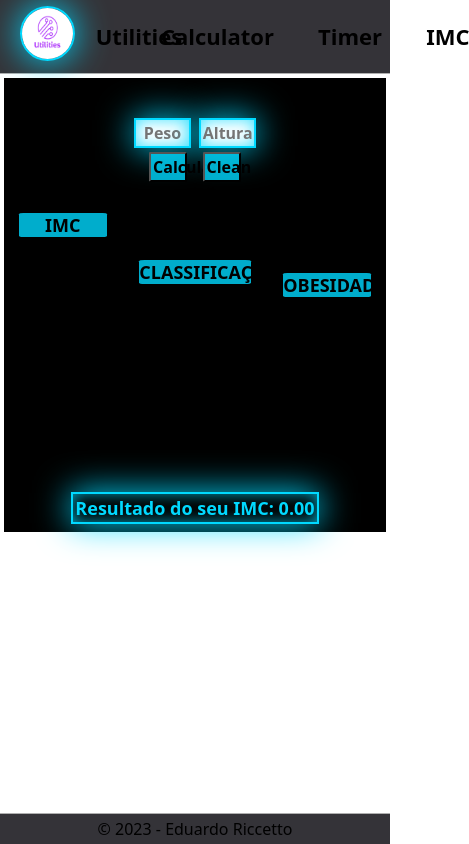
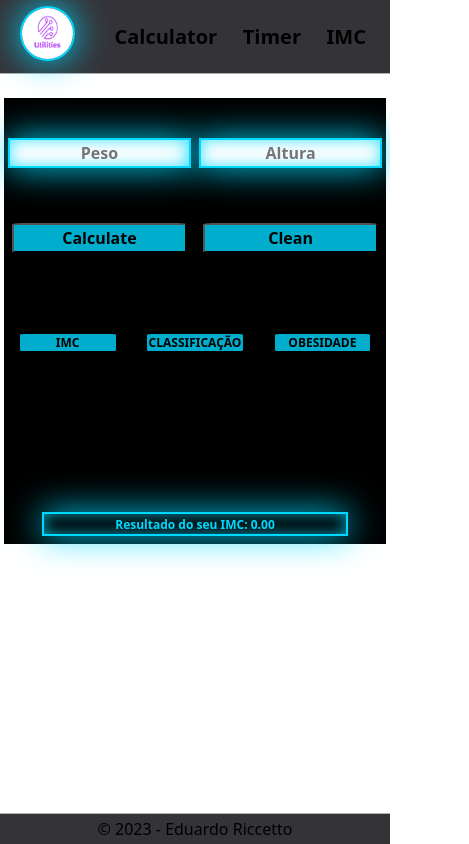
Before and after one commit to RiccettoDev/app-utilities, a Next.js app: page /imc in a window 390 px wide. Shown: the whole page, 469 px wide, since content can reach past the window. Built offline with nearby package versions, Linux system fonts and the light colour scheme.

Commit message:
[Utilities]-fix- Adjust layout responsive

```diff
--- a/src/components/Footer/index.tsx
+++ b/src/components/Footer/index.tsx
@@ -4,7 +4,9 @@
   return(
     <footer className={styles.container}>
       <p>
-        <span>&copy; 2023 - Eduardo Riccetto</span>
+        <a href="https://portfolio-ten-lime-67.vercel.app/" target='_blanck'>
+          <span>&copy; 2023 - Eduardo Riccetto</span>
+        </a>
       </p>
     </footer>
   )
--- a/src/components/Header/Header.module.scss
+++ b/src/components/Header/Header.module.scss
@@ -42,3 +42,16 @@
     margin-left: 20%;
   }
 }
+
+@media screen and (max-width: 1080px){
+
+  .menu{
+    width: 100%;
+    font-size: 20px;
+    margin-left: 2em;
+    a + a {
+      margin-left: 10%;
+    }
+  }
+
+}
--- a/src/components/Header/index.tsx
+++ b/src/components/Header/index.tsx
@@ -10,11 +10,12 @@
     <nav>
       <div className={styles.container}>
         <div className={styles.containerLogo}>
-          <div className={styles.logo}>
-            <Image src={Logo} alt='logo' className={styles.logoImage}/>
-          </div>
           <div>
-            <Link href="/">Utilities</Link>
+            <Link href="/">
+              <div className={styles.logo}>
+                <Image src={Logo} alt='logo' className={styles.logoImage}/>
+              </div>
+            </Link>
           </div>
         </div>
         <div className={styles.menu}>
--- a/src/components/LayoutPage/LayoutPage.module.scss
+++ b/src/components/LayoutPage/LayoutPage.module.scss
@@ -1,4 +1,3 @@
 .container {
   width: 100%;
-  width: 100%;
 }
--- a/src/pages/Home.module.scss
+++ b/src/pages/Home.module.scss
@@ -27,3 +27,21 @@
   color: $colorTimer1-color;
   box-shadow: 0px 0px 35px $colorTimer1-color, 0px 0px 15px $colorTimer2-color inset;
 }
+
+@media screen and (max-width: 1080px){
+
+  .logo{
+    margin-top: 2em;
+    width: 100%;
+    margin-bottom: 2em;
+  }
+
+  .subContainer{
+    display: flex;
+    flex-direction: column;
+    justify-content: center;
+    align-items: center;
+    text-align: center;
+  }
+
+}
--- a/src/pages/calculator/Calculator.module.scss
+++ b/src/pages/calculator/Calculator.module.scss
@@ -128,3 +128,19 @@
   color: $colorTimer1-color;
   box-shadow: 0px 0px 15px $colorTimer1-color, 0px 0px 5px $colorTimer2-color inset;
 }
+
+@media screen and (max-width: 1080px){
+
+  .containerCalc{
+    margin-top: 4em;
+    width: 100%;
+    padding: .5em;
+  }
+
+  .input{
+    width: 98%;
+    margin-top: .5em;
+    margin-bottom: .5em;
+  }
+
+}
--- a/src/pages/imc/IMC.module.scss
+++ b/src/pages/imc/IMC.module.scss
@@ -71,3 +71,34 @@
   padding: 0.5%;
   font-weight: bold;
 }
+
+@media screen and (max-width: 1080px){
+
+  .input{
+    margin-top: 1em;
+    width: 100%;
+  }
+
+  .button{
+    width: 100%;
+    margin-top: 1em;
+  }
+
+  .subContainer{
+    width: 100%;
+    margin-top: 2em;
+    font-size: 12px;
+  }
+
+  .result{
+    margin-top: 2em;
+    width: 80%;
+    display: flex;
+    justify-content: center;
+  }
+
+  .container{
+    margin-bottom: 2em;
+  }
+
+}
--- a/src/pages/timer/Timer.module.scss
+++ b/src/pages/timer/Timer.module.scss
@@ -68,3 +68,57 @@
   background-color: $colorTimer3-color;
   opacity: 80%;
 }
+
+@media screen and (max-width: 1080px){
+
+  .timerImage{
+    margin-top: 6em;
+    width: 300px;
+  }
+
+  .circle{
+    width: 280px;
+    height: 280px;
+    margin-top: 6.2em;
+  }
+
+  .containerButton{
+    margin-top: 2em;
+  }
+
+  .button{
+    width: 30%;
+  }
+
+  .button:hover {
+    width: 30%;
+  }
+
+}
+
+@media screen and (min-width: 1280px) and (max-width: 1350px){
+
+  .timerImage{
+    margin-top: 1em;
+    width: 300px;
+  }
+
+  .circle{
+    width: 280px;
+    height: 280px;
+    margin-top: 1.2em;
+  }
+
+  .containerButton{
+    margin-top: 2em;
+  }
+
+  .button{
+    width: 30%;
+  }
+
+  .button:hover {
+    width: 30%;
+  }
+
+}
```
